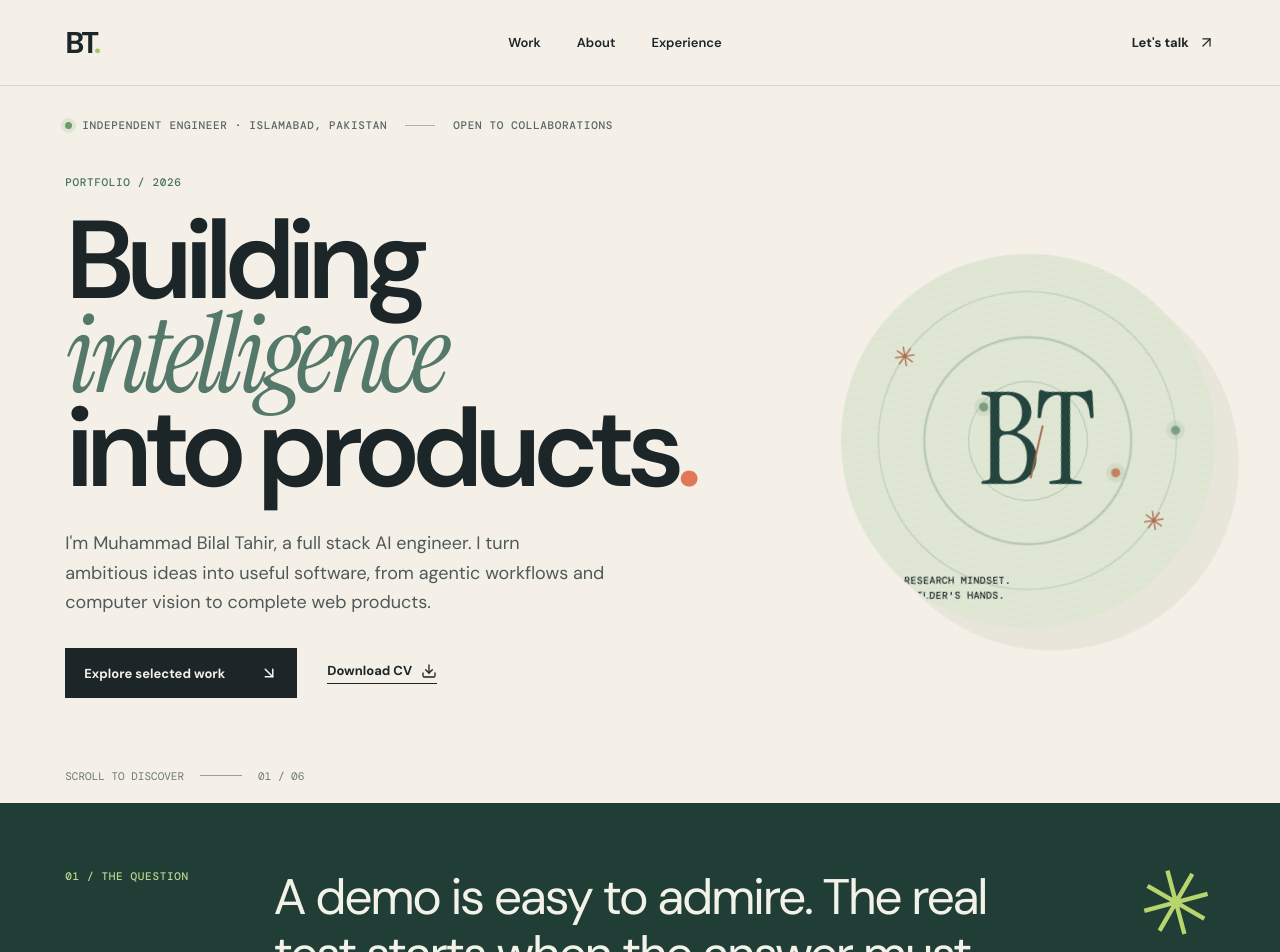
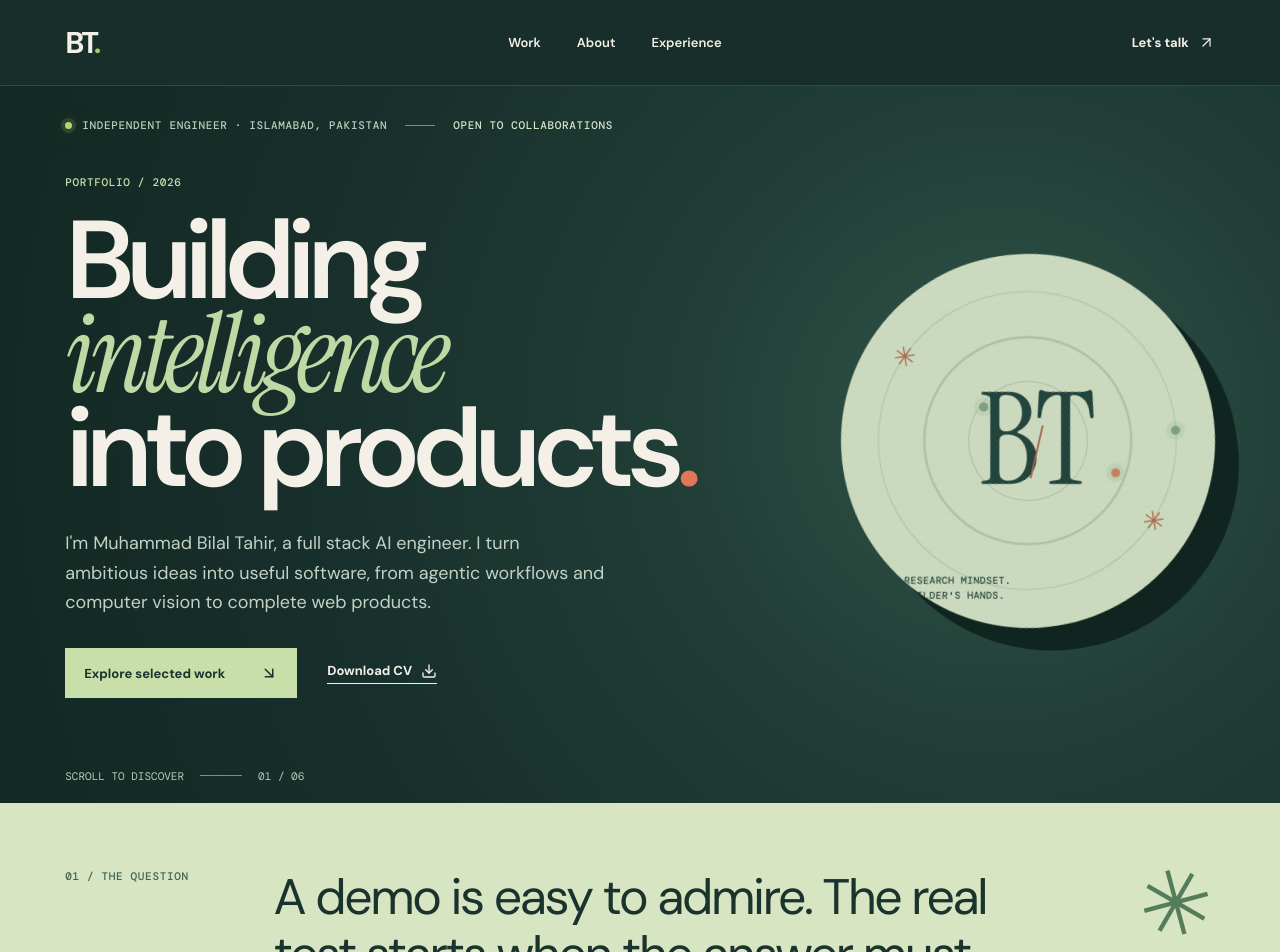
Before and after one commit to IfBilal/Portfolio-Website, a Next.js app: page / in a window 1280 px wide. Shown: the top 952 px of the page. Built offline with nearby package versions, Linux system fonts and the light colour scheme.

Commit message:
Give portfolio a dark opening and paper work transition

```diff
--- a/app/globals.css
+++ b/app/globals.css
@@ -122,3 +122,30 @@ section[id]{scroll-margin-top:85px}
 @media(max-width:900px){.about-intro{display:block}.about-intro>p{margin:28px 0 0}.method-story{gap:30px}.method-canvas{height:440px}.method-step{min-height:285px}.method-glyph{transform:translate(-50%,-50%) scale(.85)}}
 @media(max-width:700px){.about-intro{margin-bottom:42px}.method-story{display:block}.method-stage-visual{top:70px;z-index:4;background:#e5e8dd;padding-bottom:9px}.method-canvas{height:260px}.method-canvas-top{top:14px;left:16px;right:16px}.method-canvas:before{width:210px;height:210px}.method-canvas:after{width:155px;height:155px}.method-glyph{width:200px;height:180px;transform:translate(-50%,-50%)}.glyph-question{font-size:180px}.glyph-data{transform:scale(.65) rotate(-19deg)}.glyph-window{transform:scale(.62) rotate(-5deg)}.glyph-network{transform:scale(.63)}.method-canvas-bottom{left:16px;right:16px;bottom:14px;padding-top:8px}.method-canvas-bottom strong{font-size:25px}.method-steps{padding-top:25px}.method-step{min-height:260px;padding:35px 5px 40px;opacity:.65}.method-step h3{font-size:36px}.method-step.is-active{transform:none}.hero-art:hover{transform:rotate(-9deg)}}
 @media(prefers-reduced-motion:reduce){.hero-copy .section-label,.hero-copy h1,.hero-copy>p,.hero-actions,.hero-art,.hero-art .ring-one,.hero-art .ring-two,.method-glyph{animation:none!important}.hero-art,.hero-art:hover{transform:rotate(-9deg)}.method-step{opacity:1;transform:none!important}}
+
+/* A forest cover opens the story, then the page returns to paper for the work. */
+.header{background:#172e2a;color:#f4f0e8;border-bottom-color:#62807155;transition:background .3s ease,color .3s ease,border-color .3s ease}
+.header.on-light{background:rgba(244,240,232,.9);color:var(--ink);border-bottom-color:var(--line)}
+.header a:focus-visible{outline-color:#c8e3a5}
+.header.on-light a:focus-visible{outline-color:#356f60}
+.hero{color:#f4f0e8;background:radial-gradient(circle at 78% 47%,#315548 0,#203d36 31%,#172e2a 68%,#122823 100%)}
+.hero-top{color:#b9ccbb}.hero-top .pulse{background:#b6d56d;box-shadow:0 0 0 4px #b6d56d25,0 0 22px #b6d56d75}
+.hero-top .eyebrow-line,.hero-line{background:#729280}
+.hero .availability{color:#d3e5c8}
+.hero .section-label{color:#c8dfad}
+.hero h1 em{color:#bfd9a5}
+.hero-copy>p{color:#c3d1c5}
+.hero .button{background:#c9dfa9;color:#1b342c}
+.hero .button:hover{background:#e0efc4}
+.hero .under-link{color:#f4f0e8}
+.hero .under-link:hover{color:#c9dfa9}
+.hero-art{background:#cbdabe;box-shadow:20px 26px 0 #10251f}
+.hero-art:hover{box-shadow:25px 32px 0 #0f211d}
+.hero-art .art-caption{color:#29483e}
+.hero-foot{color:#b6cbb9}
+.statement{background:#d8e5c3;color:#1b332d}
+.statement .section-label{color:#3e6553}
+.statement em{color:#496e56}
+.statement-mark{color:#557d5c}
+.contact{background:#172e2a}
+@media(max-width:700px){.header-cta{border-color:#86a58e}.header.on-light .header-cta{border-color:#a8b7aa}.hero-foot{border-top-color:#5e7d6c}.hero-art,.hero-art:hover{box-shadow:15px 20px 0 #10251f}.hero .availability{color:#d3e5c8}}
--- a/components/StoryMotion.tsx
+++ b/components/StoryMotion.tsx
@@ -6,10 +6,12 @@ export function StoryMotion() {
   useEffect(() => {
     const reduced = window.matchMedia('(prefers-reduced-motion: reduce)').matches;
     const progress = document.querySelector<HTMLElement>('.reading-progress');
+    const header = document.querySelector<HTMLElement>('.header');
+    const hero = document.querySelector<HTMLElement>('.hero');
     const updateProgress = () => {
-      if (!progress) return;
       const height = document.documentElement.scrollHeight - window.innerHeight;
-      progress.style.transform = `scaleX(${height > 0 ? window.scrollY / height : 0})`;
+      if (progress) progress.style.transform = `scaleX(${height > 0 ? window.scrollY / height : 0})`;
+      if (header && hero) header.classList.toggle('on-light', hero.getBoundingClientRect().bottom <= header.offsetHeight);
     };
     updateProgress();
     window.addEventListener('scroll', updateProgress, { passive: true });
```
Also changed, not shown: 1 other file (tests, documents, lock files or other folders).
